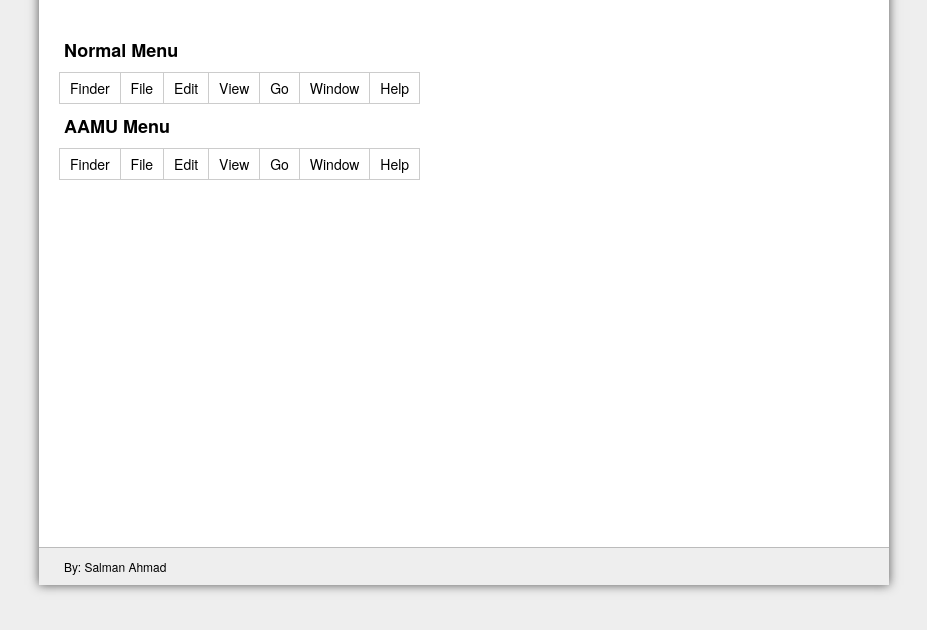
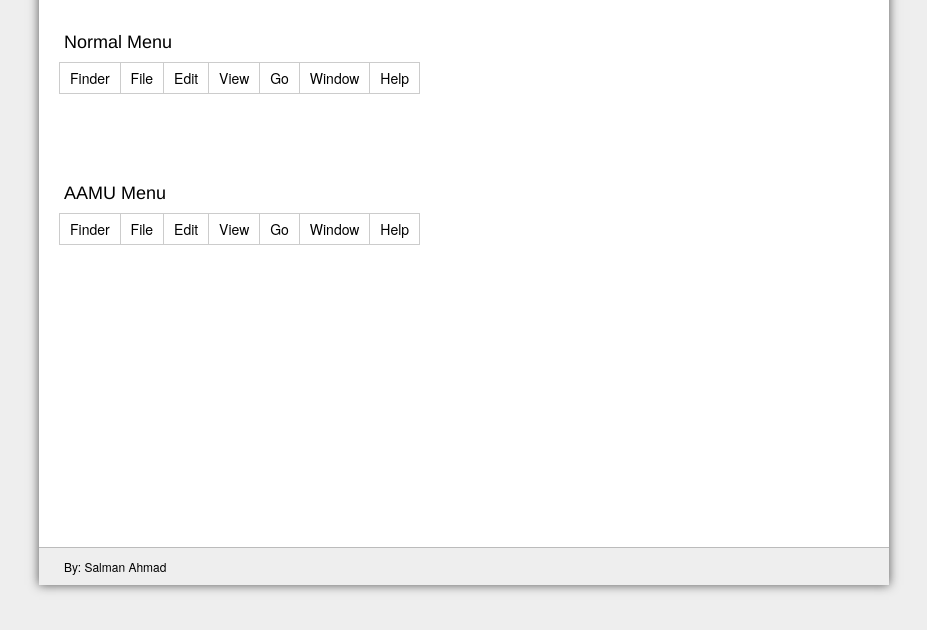
Before and after one commit to salmanahmad/AAMU, a plain HTML site: page app/app.html in a window 1280 px wide. Shown: the part 110-740 px from the top of the page, without its empty margins (176-1103 px from the left). Drawn offline with Linux system fonts and the light colour scheme.

Commit message:
UI Tweaks

```diff
--- a/app/stylesheets/page.css
+++ b/app/stylesheets/page.css
@@ -48,3 +48,9 @@ body {
 #content {
   min-height:500px;
 }
+
+h2 {
+  margin-top:10px;
+  font-family:"HelveticaNeue-Light", "Helvetica", "Arial", "Sans-Serif";
+  font-weight:normal;
+}
```
Also changed, not shown: app/app.html (+6 -0 lines).
